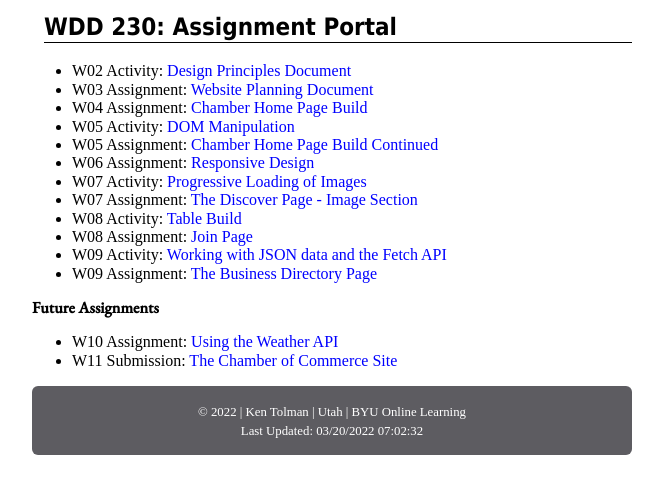
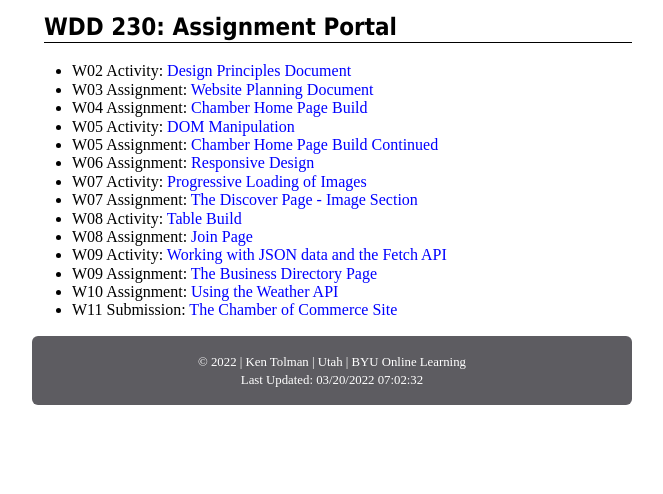
Before and after one commit to ktolman65/wdd230, a plain HTML site: page index.html in a window 1280 px wide. Shown: the part 202-696 px from the top of the page, without its empty margins (308-971 px from the left). Drawn offline with nearby package versions, Linux system fonts and the light colour scheme; a script that the page names is missing.

Commit message:
wk11 - 02

```diff
--- a/index.html
+++ b/index.html
@@ -35,11 +35,8 @@
           <li> W08 Assignment: <a href="chamber/join.html"><span class="link">Join Page</span></a></li>
           <li> W09 Activity:   <a href="lesson9/prophets.html"><span class="link">Working with JSON data and the Fetch API</span></a></li>
           <li> W09 Assignment: <a href="chamber/directory.html"><span class="link">The Business Directory Page</span></a></li>
-        </ul>
-        <h3>Future Assignments</h3>
-        <ul>
           <li> W10 Assignment: <a href="#"><span class="link">Using the Weather API</span></a></li>
-          <li> W11 Submission: <a href="#"><span class="link">The Chamber of Commerce Site</span></a></li>
+          <li> W11 Submission: <a href="chamber/#"><span class="link">The Chamber of Commerce Site</span></a></li>
         </ul>
       </section>
     </main>
```
